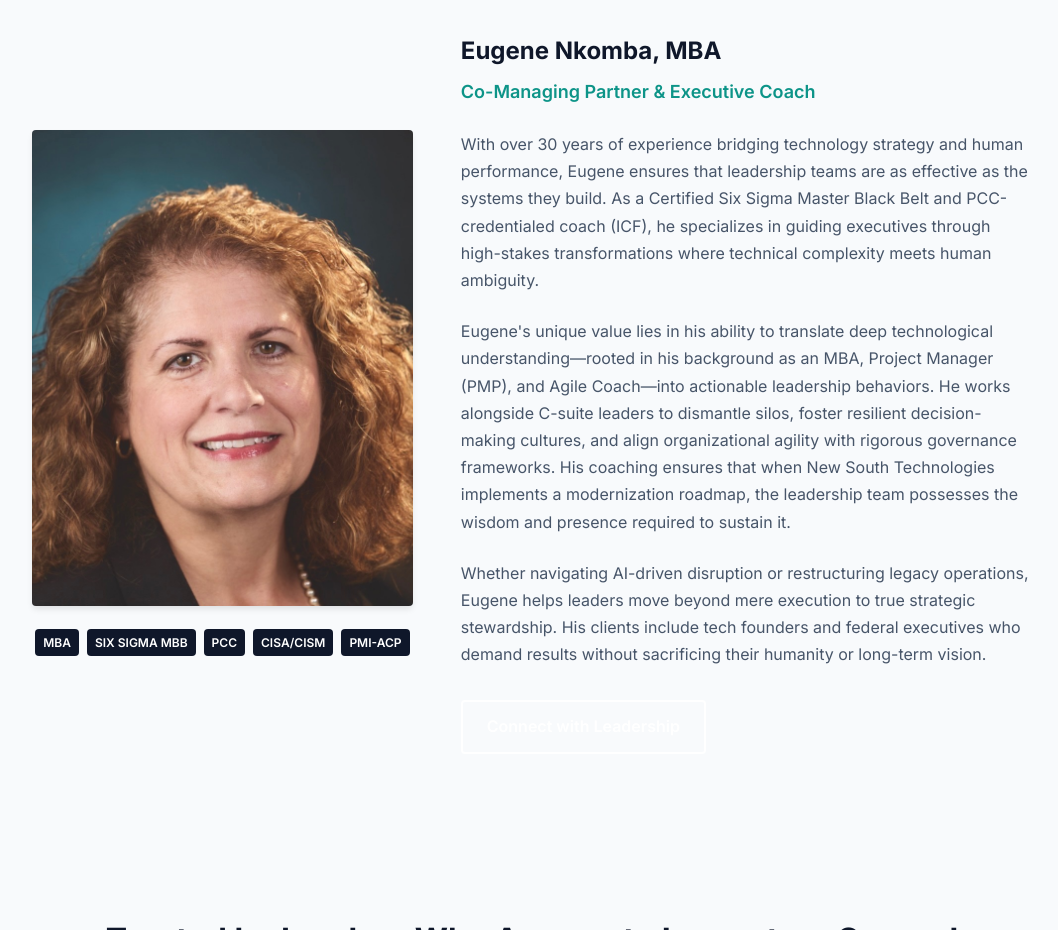
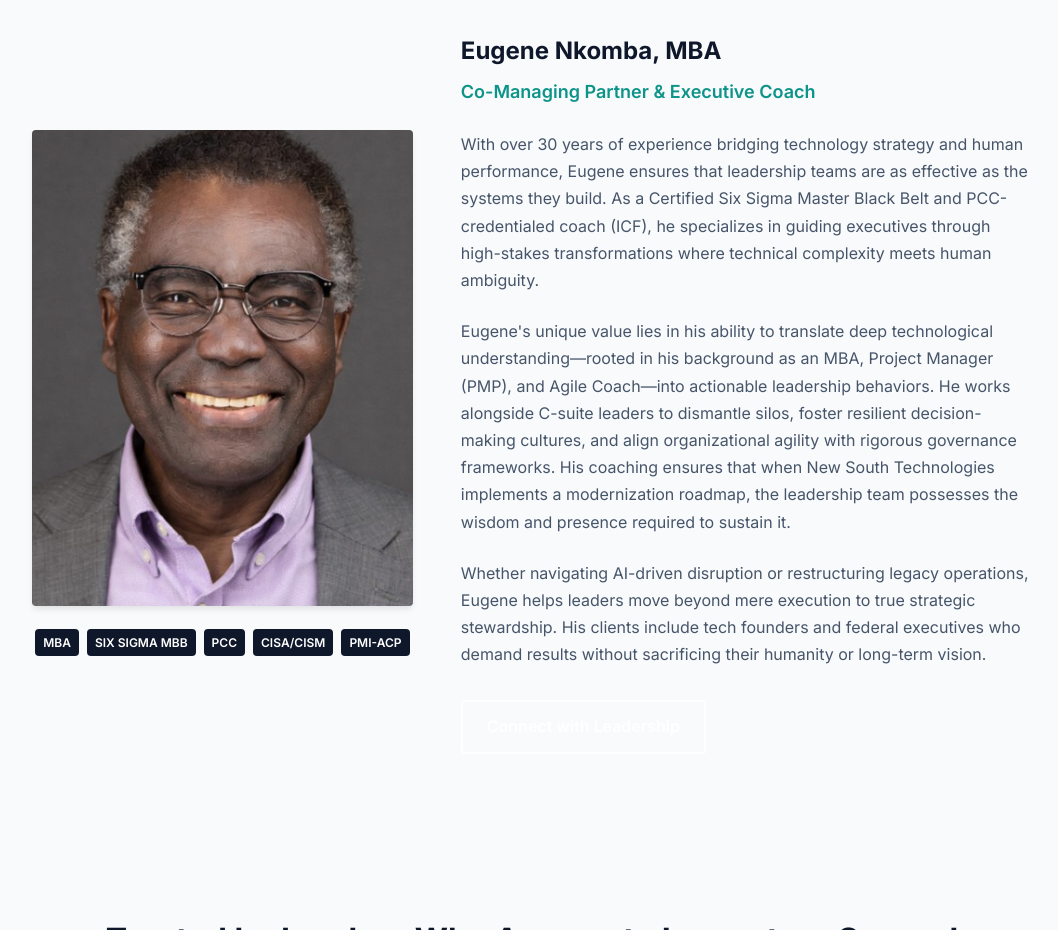
Before and after one commit to nkomba/newsouthtechnologies, a plain HTML site: page index.html in a window 1280 px wide. Shown: the part 4100-5030 px from the top of the page, without its empty margins (108-1166 px from the left). Drawn offline with Linux system fonts and the light colour scheme.

Commit message:
Fix: Add Eugene's photo to repository

```diff
--- a/index.html
+++ b/index.html
@@ -247,7 +247,7 @@
             <div class="container">
                 <div class="spotlight-grid">
                     <div class="spotlight-image">
-                        <img src="./assets/images/catherine-nkomba.jpg" alt="Eugene Nkomba, Co-Managing Partner" class="partner-photo">
+                        <img src="./assets/images/eugene-nkomba.jpg" alt="Eugene Nkomba, Co-Managing Partner" class="partner-photo">
                         <div class="photo-caption">
                             <span class="badge-small">MBA</span>
                             <span class="badge-small">Six Sigma MBB</span>
```
